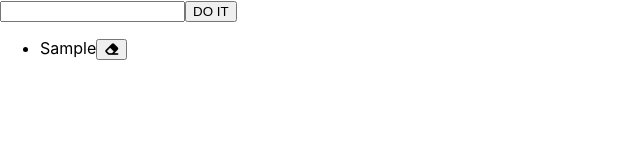
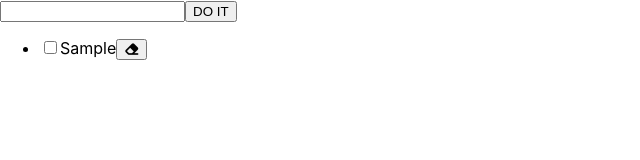
Before and after one commit to weirdpenguin/todo_list_react, a React (Create React App) app: page / in a window 1280 px wide. Both pictures are taken after typing "Sample" into the empty fields and a click on the button "DO IT". Shown: the top 160 px of the page, without its empty margins (0-640 px from the left). Built offline with nearby package versions, Linux system fonts and the light colour scheme.

Commit message:
add checkbox

```diff
--- a/src/components/TodoList.js
+++ b/src/components/TodoList.js
@@ -1,19 +1,18 @@
 import React from 'react';
 
 class TodoList extends React.Component {
-
     render() {
         const todos = this.props.todos;
-
         const todosList = todos.map((todo) =>
             <li key={todo.id.toString()}>
+                <input type='checkbox' />
                 {todo.text}
                 <button
                     onClick={(event) => this.props.deleteTodo(todo.id)}>
-                    <i className='fas fa-eraser'></i>
+                        <i className='fas fa-eraser'></i>
                 </button>
             </li>
-        )
+        );
 
         return (
             <ul>{todosList}</ul>
```
